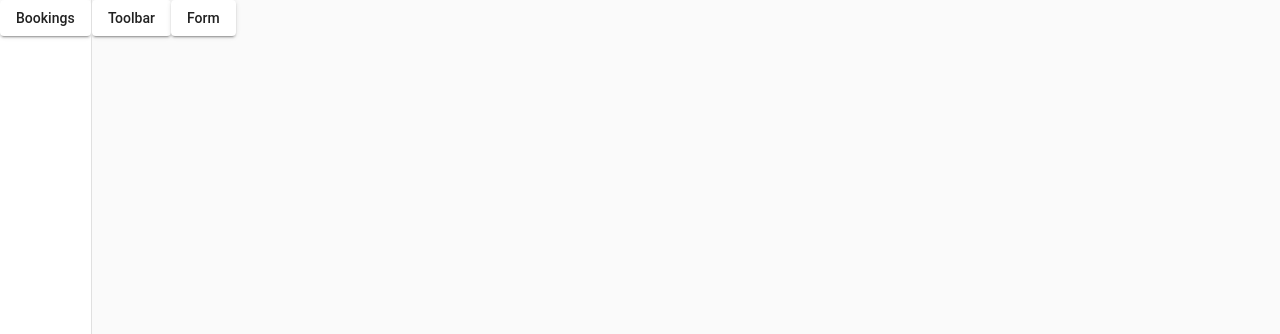
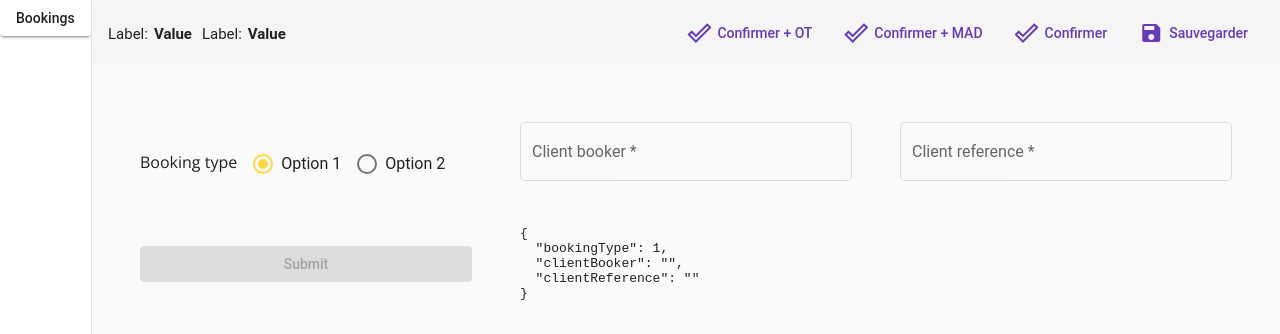
Before and after one commit to Paulo-Teixeira/angular-material-bo, an Angular app: page /bookings in a window 1280 px wide. Shown: the top 334 px of the page. Built offline with nearby package versions, Linux system fonts and the light colour scheme.

Commit message:
Imports child components into booking component.

```diff
--- a/src/app/bookings/bookings.component.html
+++ b/src/app/bookings/bookings.component.html
@@ -1,3 +1,2 @@
-<button mat-raised-button routerLink="toolbar">Toolbar</button>
-<button mat-raised-button routerLink="form">Form</button>
-<router-outlet></router-outlet>
+<app-booking-toolbar></app-booking-toolbar>
+<app-booking-form></app-booking-form>
```
